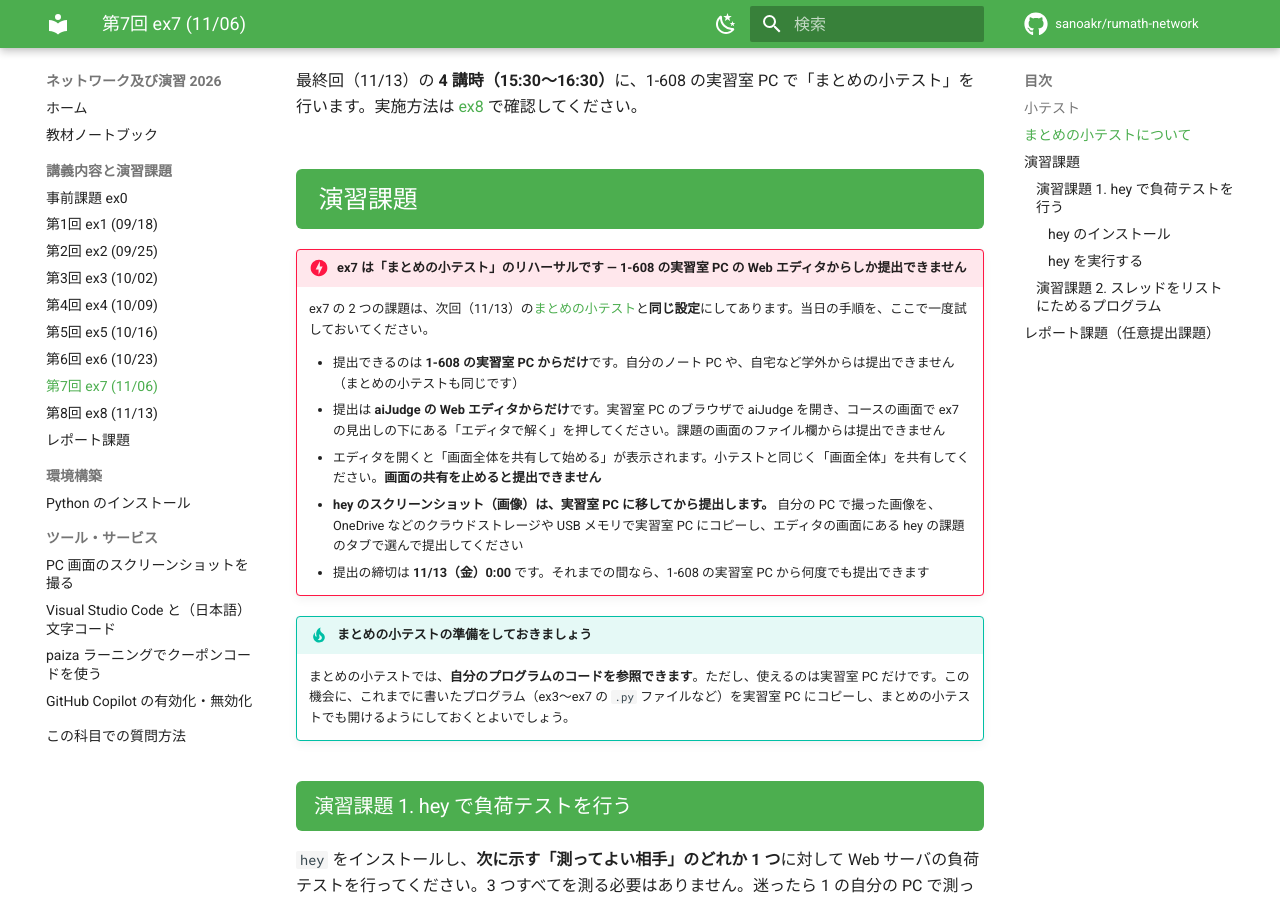
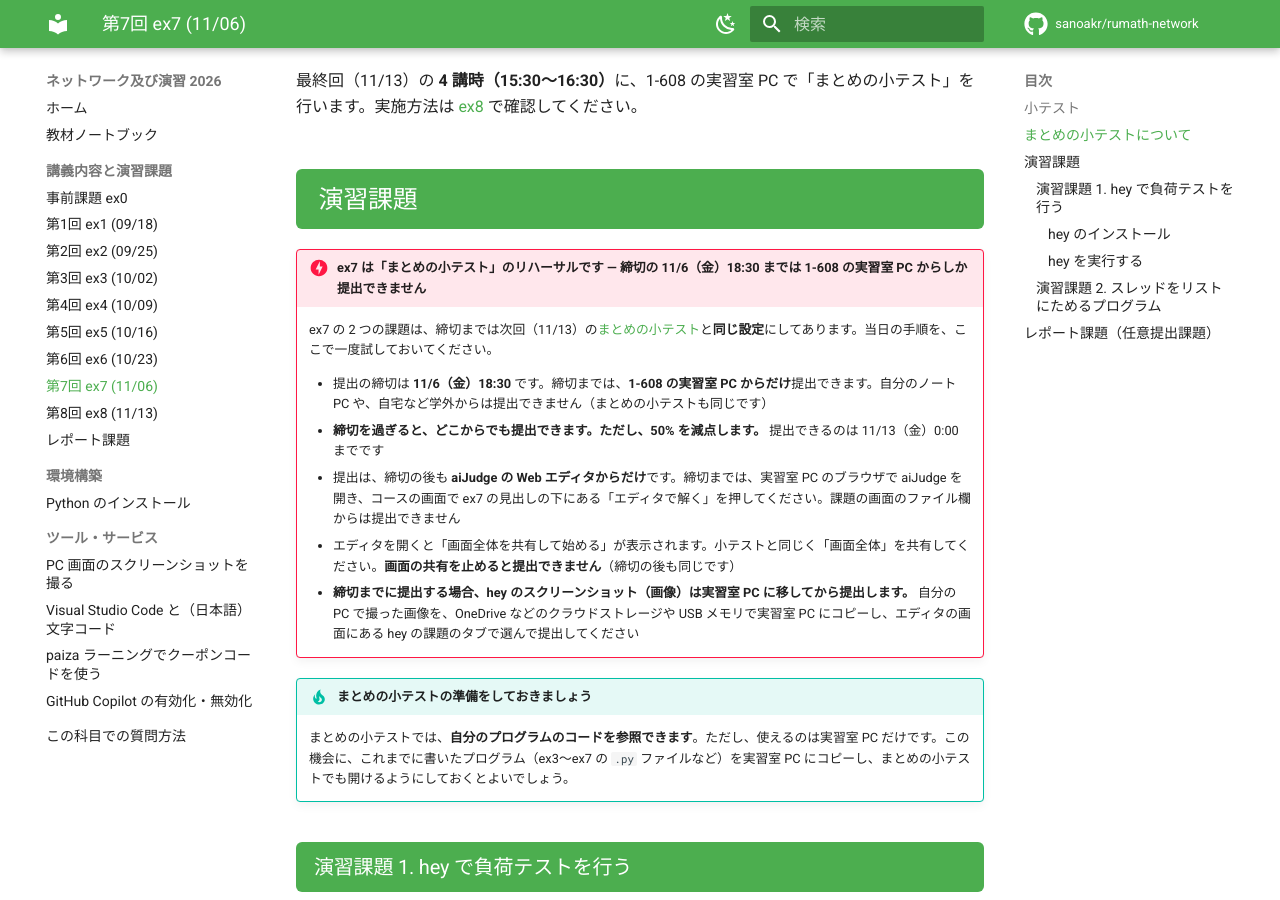
Before and after one commit to sanoakr/rumath-network, an MkDocs documentation site: the page built from docs/ex7.md, in a window 1280 px wide and 900 px high, scrolled down 423 px. Built offline with MkDocs 1.6.1 and Material for MkDocs 9.7.7, drawn with Linux system fonts in a browser that asks for light colours; comment, search, counter and statistics services are not loaded; some of the changed text lies outside the part shown.

Commit message:
docs: sync published content

```diff
--- a/docs/ex7.md
+++ b/docs/ex7.md
@@ -16,14 +16,14 @@
 
 ## 演習課題 {: .exercise }
 
-!!! danger "ex7 は「まとめの小テスト」のリハーサルです — 1-608 の実習室 PC の Web エディタからしか提出できません"
-    ex7 の 2 つの課題は、次回（11/13）の[まとめの小テスト](ex8.md)と**同じ設定**にしてあります。当日の手順を、ここで一度試しておいてください。
+!!! danger "ex7 は「まとめの小テスト」のリハーサルです — 締切の 11/6（金）18:30 までは 1-608 の実習室 PC からしか提出できません"
+    ex7 の 2 つの課題は、締切までは次回（11/13）の[まとめの小テスト](ex8.md)と**同じ設定**にしてあります。当日の手順を、ここで一度試しておいてください。
 
-    - 提出できるのは **1-608 の実習室 PC からだけ**です。自分のノート PC や、自宅など学外からは提出できません（まとめの小テストも同じです）
-    - 提出は **aiJudge の Web エディタからだけ**です。実習室 PC のブラウザで aiJudge を開き、コースの画面で ex7 の見出しの下にある「エディタで解く」を押してください。課題の画面のファイル欄からは提出できません
-    - エディタを開くと「画面全体を共有して始める」が表示されます。小テストと同じく「画面全体」を共有してください。**画面の共有を止めると提出できません**
-    - **hey のスクリーンショット（画像）は、実習室 PC に移してから提出します。** 自分の PC で撮った画像を、OneDrive などのクラウドストレージや USB メモリで実習室 PC にコピーし、エディタの画面にある hey の課題のタブで選んで提出してください
-    - 提出の締切は **11/13（金）0:00** です。それまでの間なら、1-608 の実習室 PC から何度でも提出できます
+    - 提出の締切は **11/6（金）18:30** です。締切までは、**1-608 の実習室 PC からだけ**提出できます。自分のノート PC や、自宅など学外からは提出できません（まとめの小テストも同じです）
+    - **締切を過ぎると、どこからでも提出できます。ただし、50% を減点します。** 提出できるのは 11/13（金）0:00 までです
+    - 提出は、締切の後も **aiJudge の Web エディタからだけ**です。締切までは、実習室 PC のブラウザで aiJudge を開き、コースの画面で ex7 の見出しの下にある「エディタで解く」を押してください。課題の画面のファイル欄からは提出できません
+    - エディタを開くと「画面全体を共有して始める」が表示されます。小テストと同じく「画面全体」を共有してください。**画面の共有を止めると提出できません**（締切の後も同じです）
+    - **締切までに提出する場合、hey のスクリーンショット（画像）は実習室 PC に移してから提出します。** 自分の PC で撮った画像を、OneDrive などのクラウドストレージや USB メモリで実習室 PC にコピーし、エディタの画面にある hey の課題のタブで選んで提出してください
 
 !!! tip "まとめの小テストの準備をしておきましょう"
     まとめの小テストでは、**自分のプログラムのコードを参照できます**。ただし、使えるのは実習室 PC だけです。この機会に、これまでに書いたプログラム（ex3〜ex7 の `.py` ファイルなど）を実習室 PC にコピーし、まとめの小テストでも開けるようにしておくとよいでしょう。
@@ -87,7 +87,7 @@
     - 学内サーバは `https://` で指定してください。`http://` だと、`https://` への転送（リダイレクト）の分だけリクエストが余計に送られます
     - `httpServer.py` は一度に 1 つの接続しか処理しないので、`-c` を大きくすると `Error distribution` にエラーが表示されることがあります。それも測定の結果なので、そのまま提出してかまいません
 
-2. 負荷テストを行ったターミナル画面のスクリーンショットを、次の aiJudge の課題に提出してください（画像を 1-608 の実習室 PC に移してから、Web エディタの hey のタブで）。スクリーンショットには、実行したコマンドと出力結果（Summary から Status code distribution まで）をすべて含めてください。
+2. 負荷テストを行ったターミナル画面のスクリーンショットを、次の aiJudge の課題に Web エディタの hey のタブで提出してください（締切までは、画像を 1-608 の実習室 PC に移してから提出します）。スクリーンショットには、実行したコマンドと出力結果（Summary から Status code distribution まで）をすべて含めてください。
 
     実行画面は、たとえば次のようになります。**これは見本です。この画像をそのまま提出すると 0 点になります。**
 
```
Also changed, not shown: 1 other file.
